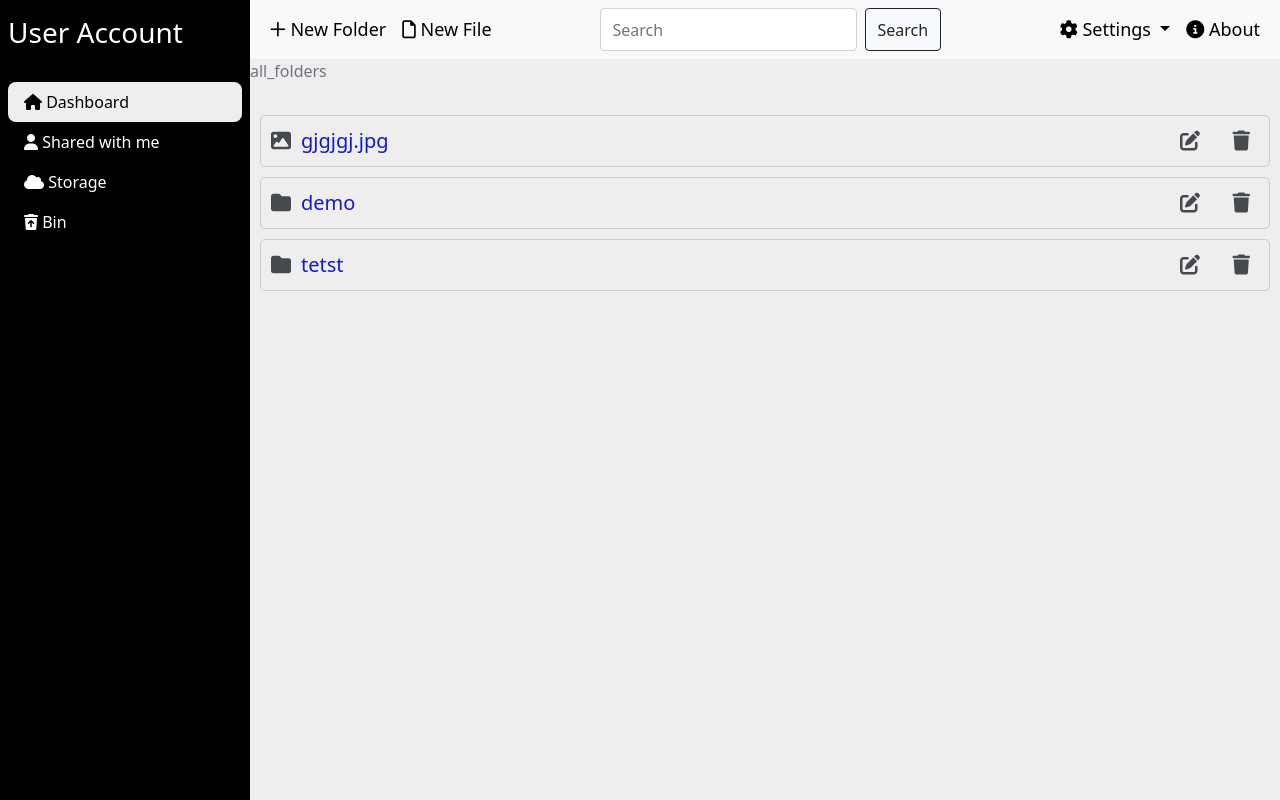
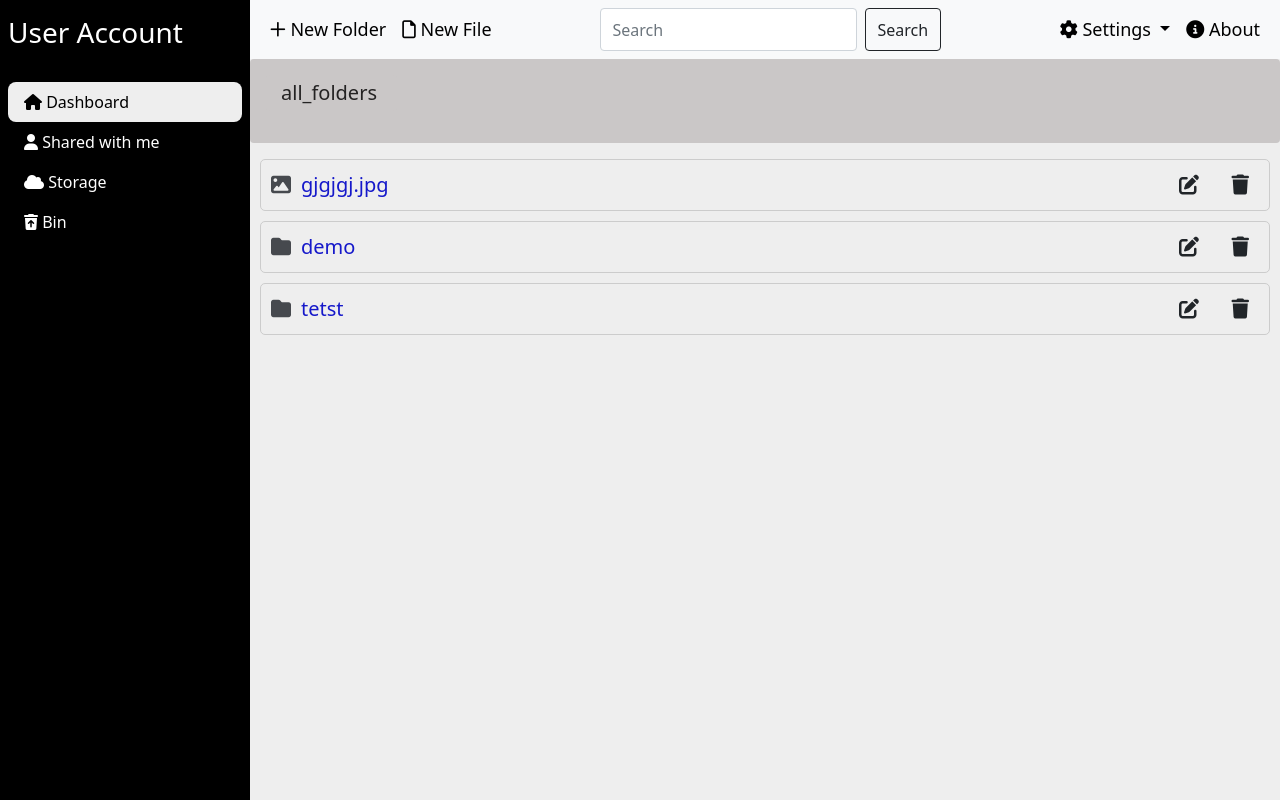
Before and after one commit to Grey-Hat-Guy/Hybrid_Alg, a Flask app: page /dashboard in a window 1280 px wide. Run offline with Flask 3, Linux system fonts and the light colour scheme; some libraries are stand-ins or nearby versions.

Commit message:
Second Commit

```diff
--- a/static/files/css/dashboard.css
+++ b/static/files/css/dashboard.css
@@ -51,6 +51,7 @@ body {
 }
 
 .folder {
+  position: relative;
   display: block;
   margin: 10px;
   padding: 10px;
@@ -77,14 +78,37 @@ a.folder-link {
   color: #46494e;
 }
 
+.breadcrumb {
+  background-color: #cac7c7;
+  padding: 3px 15px;
+  border-radius: 4px;
+}
+
+.breadcrumb li {
+  display: inline-block;
+  margin-right: 5px;
+  font-size: 20px;
+}
+
+.breadcrumb li a {
+  color: #3352b7;
+  text-decoration: none;
+}
+
+.breadcrumb li.active {
+  color: #242323;
+}
+
 .delete-icon {
   position: absolute;
+  cursor: pointer;
   right: 20px;
-  margin-top: 5px;
+  top: 15px;
 }
 
 .rename-icon {
   position: absolute;
+  cursor: pointer;
   right: 70px;
-  margin-top: 5px;
+  top: 15px;
 }
--- a/static/files/js/dashboard.js
+++ b/static/files/js/dashboard.js
@@ -79,12 +79,9 @@ function createBreadcrumb() {
     link.addEventListener("click", async (event) => {
       event.preventDefault();
       const folderPath = link.getAttribute("data-folder-path");
-      console.log(`Navigating to folder: ${folderPath}`);
       showFolders(folderPath);
       localStorage.setItem("folderPath", folderPath);
       await updateCreatFolderDropdown(folderPath);
-      // You can call a function here to navigate to the folder
-      // Example: navigateToFolder(folderPath)
     });
   });
 }
--- a/static/files/js/helper.js
+++ b/static/files/js/helper.js
@@ -66,28 +66,58 @@ async function showFolders(folderkey) {
         let folderPath = localStorage.getItem("folderPath");
         showFolders(folderPath);
       });
+      // folderLink.textContent = folderName;
+      // folderLink.classList.add("folder-link");
+      // const folderIcon = document.createElement("i");
+      // folderIcon.classList.add("fa-solid");
+      // folderIcon.classList.add(icons[ext] ? icons[ext] : "fa-folder");
+      // folderLink.insertBefore(folderIcon, folderLink.firstChild);
+
+      // const renameIcon = document.createElement('i');
+      // renameIcon.classList.add('fa-solid', 'fa-pen-to-square', 'rename-icon');
+      // renameIcon.setAttribute('data-folder', folderName);
+      // renameIcon.addEventListener('click', renameFolder);
+      // folderLink.appendChild(renameIcon);
+
+      // const deleteIcon = document.createElement('i');
+      // deleteIcon.classList.add('fa-solid', 'fa-trash', 'delete-icon');
+      // deleteIcon.setAttribute('data-folder', folderName);
+      // // deleteIcon.addEventListener('click', deleteFolder);
+      // folderLink.appendChild(deleteIcon);
+
+      // const folderDiv = document.createElement("div");
+      // folderDiv.classList.add("folder");
+      // folderDiv.appendChild(folderLink);
+      // folderContainer.appendChild(folderDiv);
+
+      const folderDiv = document.createElement("div");
+      folderDiv.classList.add("folder");
+
       folderLink.textContent = folderName;
       folderLink.classList.add("folder-link");
       const folderIcon = document.createElement("i");
       folderIcon.classList.add("fa-solid");
       folderIcon.classList.add(icons[ext] ? icons[ext] : "fa-folder");
       folderLink.insertBefore(folderIcon, folderLink.firstChild);
+      folderDiv.appendChild(folderLink);
+
+      const iconContainer = document.createElement("div");
+      iconContainer.classList.add("icon-container");
 
       const renameIcon = document.createElement('i');
       renameIcon.classList.add('fa-solid', 'fa-pen-to-square', 'rename-icon');
       renameIcon.setAttribute('data-folder', folderName);
-      // renameIcon.addEventListener('click', renameFolder);
-      folderLink.appendChild(renameIcon);
+      renameIcon.addEventListener('click', renameFolder);
+      iconContainer.appendChild(renameIcon);
 
       const deleteIcon = document.createElement('i');
       deleteIcon.classList.add('fa-solid', 'fa-trash', 'delete-icon');
       deleteIcon.setAttribute('data-folder', folderName);
-      // deleteIcon.addEventListener('click', deleteFolder);
-      folderLink.appendChild(deleteIcon);
+      deleteIcon.addEventListener('click', deleteFolder);
+      iconContainer.appendChild(deleteIcon);
 
-      const folderDiv = document.createElement("div");
-      folderDiv.classList.add("folder");
-      folderDiv.appendChild(folderLink);
+      folderDiv.appendChild(iconContainer);
+
       folderContainer.appendChild(folderDiv);
     });
   } else {
@@ -95,6 +125,14 @@ async function showFolders(folderkey) {
     alert("Error loading folders.");
   }
   createBreadcrumb();
+}
+
+async function renameFolder() {
+  console.log("Renamed");
+}
+
+async function deleteFolder() {
+  console.log("Deleted");
 }
 
 async function createFile(event, folderkey) {
--- a/templates/dashboard.html
+++ b/templates/dashboard.html
@@ -136,7 +136,7 @@
           </div>
         </div>
       </nav>
-      <div class="breadcrumb"></div>
+      <div class="breadcrumb p-3"></div>
       <div id="folderContainer">
       </div>
     </div>
```
Lines whose indentation alone changed are shown as unchanged.
